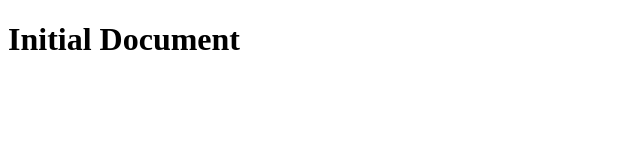
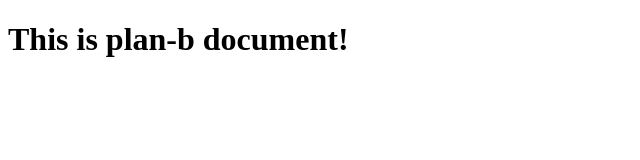
Before and after one commit to yang0237/learning-branching, a plain HTML site: page index.html in a window 1280 px wide. Shown: the whole page, without its empty margins (0-640 px from the left). Drawn offline with Linux system fonts and the light colour scheme.

Commit message:
having changed

```diff
--- a/index.html
+++ b/index.html
@@ -5,6 +5,6 @@
 		<title>Document</title>
 	</head>
 		<body>
-			<h1>Initial Document</h1>
+			<h1>This is plan-b document!</h1>
 		</body>
 </html>
```
